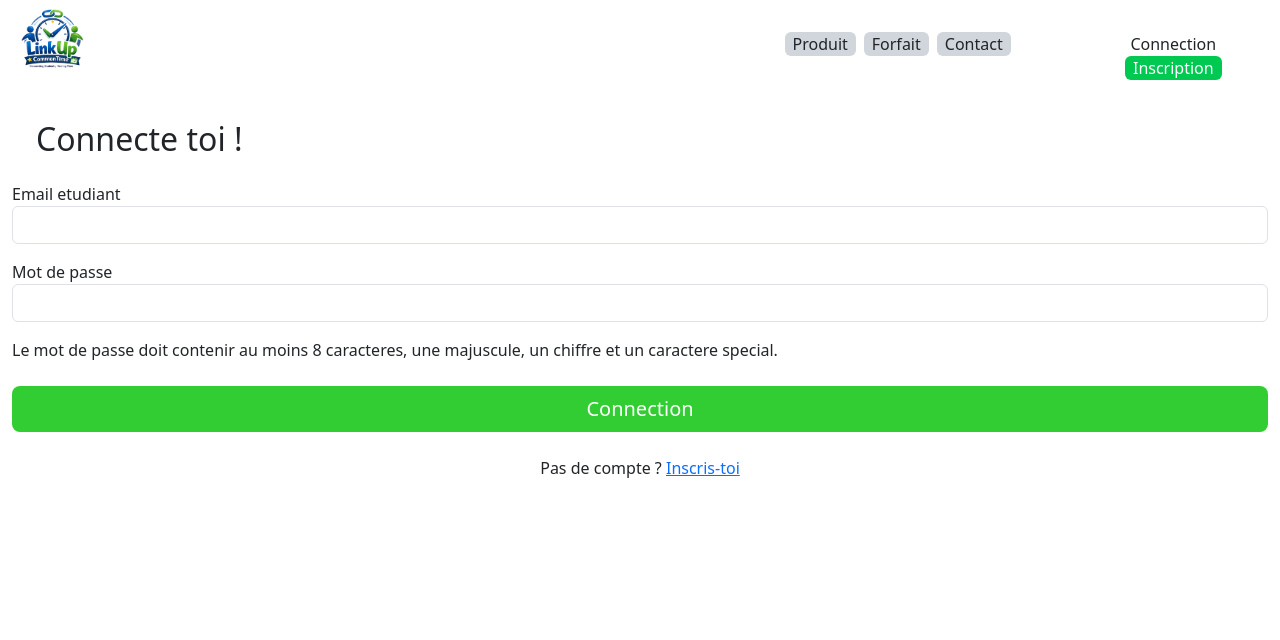
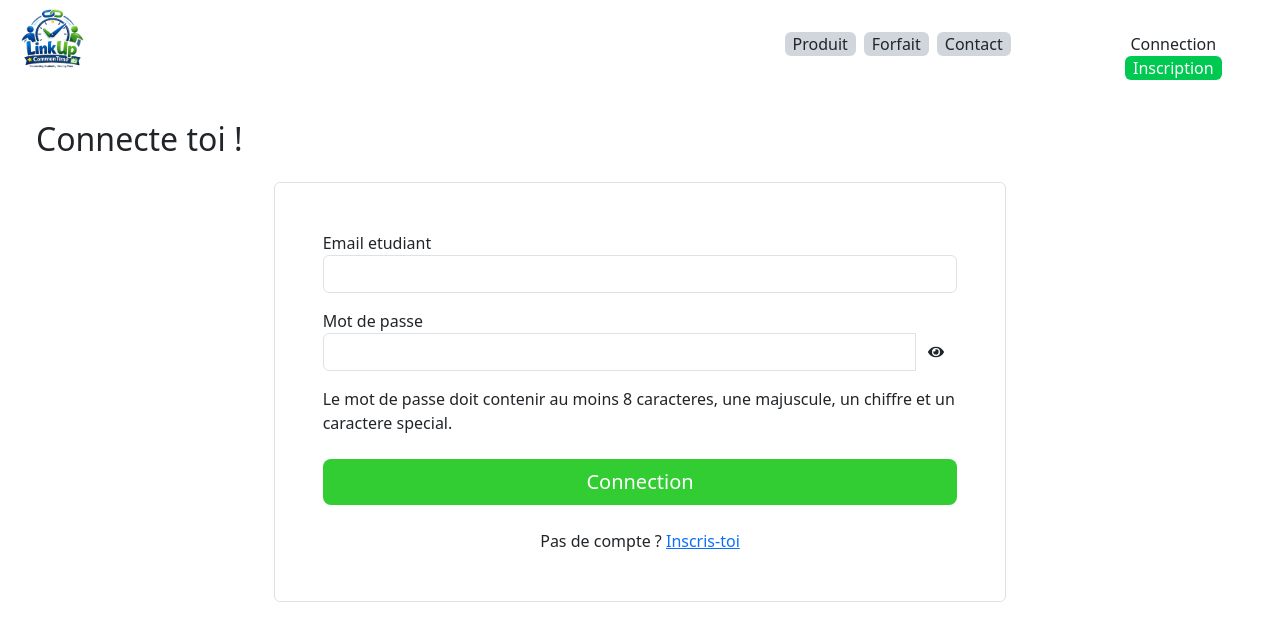
Before and after one commit to SaadK123/PROJET_APP_TRANSACTIONNELLE, a Next.js app in the folder WebApp/my-next-app/: page /SignIn in a window 1280 px wide. Shown: the top 640 px of the page. Built offline with nearby package versions, Linux system fonts and the light colour scheme.

Commit message:
finished adding the eye to check password in both sign in and sign up aswell as adding the form for sign in

```diff
--- a/WebApp/my-next-app/app/SignIn/page.tsx
+++ b/WebApp/my-next-app/app/SignIn/page.tsx
@@ -1,12 +1,13 @@
 "use client";
 
 import { useState } from "react";
-import type { FormEvent } from "react";
+import type { FormEvent, ChangeEvent } from "react";
 import { useRouter } from "next/navigation";
 
 import { obtenirEtudiantParAuth } from "../FetchsMethodesEtudiants";
 import { verifierEmail, verifierMotDePasse } from "../VerificationEmail";
 import { retournerErreur } from "../attraperErreur";
+import { FaEye, FaEyeSlash } from "react-icons/fa";
 
 import {
   GotoDashboard,
@@ -44,7 +45,9 @@ const TEXTE_REGLES_MOT_DE_PASSE =
 const TEXTE_PAS_DE_COMPTE = "Pas de compte ?";
 const TEXTE_INSCRIPTION = "Inscris-toi";
 
-/* bouton submit */
+/* bouton formulaire */
+const BOUTON_VOIR = <FaEye />;
+const BOUTON_CACHER = <FaEyeSlash />;
 const BOUTON_CONNEXION_EN_COURS = "Connexion...";
 const BOUTON_CONNEXION_FORM = "Connection";
 
@@ -62,6 +65,7 @@ export default function SignIn() {
   /* state interface */
   const [erreur, setErreur] = useState<string>("");
   const [chargement, setChargement] = useState<boolean>(false);
+  const [voirMotDePasse, setVoirMotDePasse] = useState<boolean>(false);
 
   /**
    * ici je gere lenvoie du formulaire
@@ -92,7 +96,7 @@ export default function SignIn() {
 
       const etudiant: Etudiant = await obtenirEtudiantParAuth(
         email.trim(),
-        password
+        password,
       );
 
       GotoDashboard(router, etudiant.id);
@@ -173,7 +177,10 @@ export default function SignIn() {
         </div>
 
         {/* formulaire de connexion */}
-        <form onSubmit={handleSubmit}>
+        <form
+          className="border rounded signup-form p-5 col-7 mx-auto"
+          onSubmit={handleSubmit}
+        >
           {/* ici je montre lerreur si elle existe */}
           {erreur !== "" ? (
             <div className="alert alert-danger mb-4">{erreur}</div>
@@ -193,12 +200,24 @@ export default function SignIn() {
           {/* champ mot de passe */}
           <div className="mb-3">
             <label>{LABEL_MOT_DE_PASSE}</label>
+            <div className="input-group">
               <input
                 value={password}
-              onChange={(e) => setPassword(e.currentTarget.value)}
-              type="password"
+                onChange={(e: ChangeEvent<HTMLInputElement>) =>
+                  setPassword(e.currentTarget.value)
+                }
+                type={voirMotDePasse ? "text" : "password"}
                 className="form-control"
               />
+
+              <button
+                type="button"
+                className="btn"
+                onClick={() => setVoirMotDePasse(!voirMotDePasse)}
+              >
+                {voirMotDePasse ? BOUTON_CACHER : BOUTON_VOIR}
+              </button>
+            </div>
           </div>
 
           {/* rappel des regles */}
@@ -216,7 +235,6 @@ export default function SignIn() {
               {chargement ? BOUTON_CONNEXION_EN_COURS : BOUTON_CONNEXION_FORM}
             </button>
           </div>
-        </form>
 
           {/* lien vers inscription */}
           <div className="col-7 mx-auto text-center">
@@ -227,6 +245,8 @@ export default function SignIn() {
               </span>
             </label>
           </div>
+        </form>
+        {/* </form>*/}
       </div>
     </div>
   );
--- a/WebApp/my-next-app/app/SignUp/page.tsx
+++ b/WebApp/my-next-app/app/SignUp/page.tsx
@@ -1,4 +1,5 @@
 "use client";
+
 
 import { useState } from "react";
 import type { ChangeEvent, FormEvent } from "react";
@@ -7,6 +8,7 @@ import { useRouter } from "next/navigation";
 import { creerEtudiant } from "@/app/FetchsMethodesEtudiants";
 import { verifierEmail, verifierMotDePasse } from "@/app/VerificationEmail";
 import { retournerErreur } from "@/app/attraperErreur";
+import { FaEye, FaEyeSlash } from "react-icons/fa";
 
 import {
   GotoHomePage,
@@ -65,8 +67,8 @@ const TEXTE_DEJA_COMPTE = "Tu as deja un compte ?";
 const TEXTE_CONNECTE_TOI = "Connecte-toi";
 
 /* boutons formulaire */
-const BOUTON_VOIR = "Voir";
-const BOUTON_CACHER = "Cacher";
+const BOUTON_VOIR = <FaEye />;
+const BOUTON_CACHER = <FaEyeSlash />;
 const BOUTON_CREER_COMPTE = "Creer mon compte";
 const BOUTON_CREATION_EN_COURS = "Creation...";
 
@@ -368,7 +370,7 @@ export default function SignUpTestPage() {
 
                 <button
                   type="button"
-                  className="btn btn-outline-secondary"
+                  className="btn"
                   onClick={() => setVoirMotDePasse(!voirMotDePasse)}
                 >
                   {voirMotDePasse ? BOUTON_CACHER : BOUTON_VOIR}
--- a/WebApp/my-next-app/package.json
+++ b/WebApp/my-next-app/package.json
@@ -19,7 +19,8 @@
     "next": "16.1.6",
     "react": "19.2.3",
     "react-bootstrap": "^2.10.10",
-    "react-dom": "19.2.3"
+    "react-dom": "19.2.3",
+    "react-icons": "^5.6.0"
   },
   "devDependencies": {
     "@tailwindcss/postcss": "^4",
```
Also changed, not shown: 1 other file (tests, documents, lock files or other folders). Lines whose indentation alone changed are shown as unchanged.
